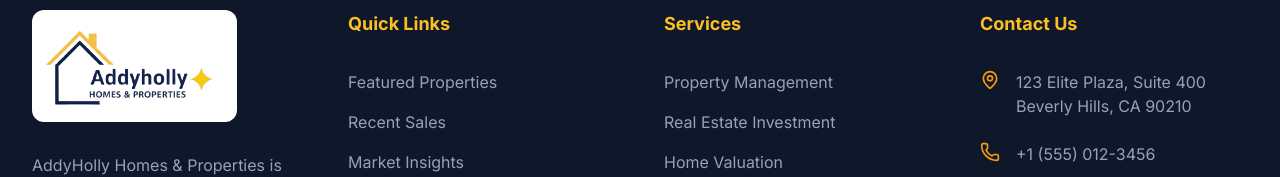
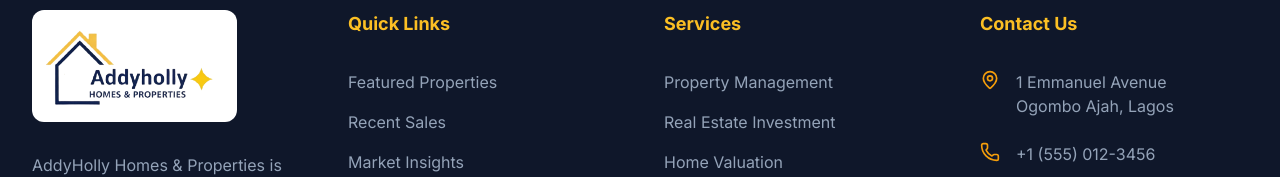
Before and after one commit to Ace-SML/addyholly-home-and-properties, a React (Vite) app: page / in a window 1280 px wide. Shown: the part 4369-4546 px from the top of the page. Built offline with nearby package versions, Linux system fonts and the light colour scheme; no server answers.

Commit message:
fix: update contact address in footer for accuracy

```diff
--- a/components/Footer.tsx
+++ b/components/Footer.tsx
@@ -51,7 +51,7 @@ export const Footer: React.FC = () => {
             <ul className="space-y-6 text-slate-400">
               <li className="flex gap-4">
                 <MapPin className="text-amber-500 shrink-0" size={20} />
-                <span>123 Elite Plaza, Suite 400<br />Beverly Hills, CA 90210</span>
+                <span>1 Emmanuel Avenue<br />Ogombo Ajah, Lagos</span>
               </li>
               <li className="flex gap-4">
                 <Phone className="text-amber-500 shrink-0" size={20} />
```
